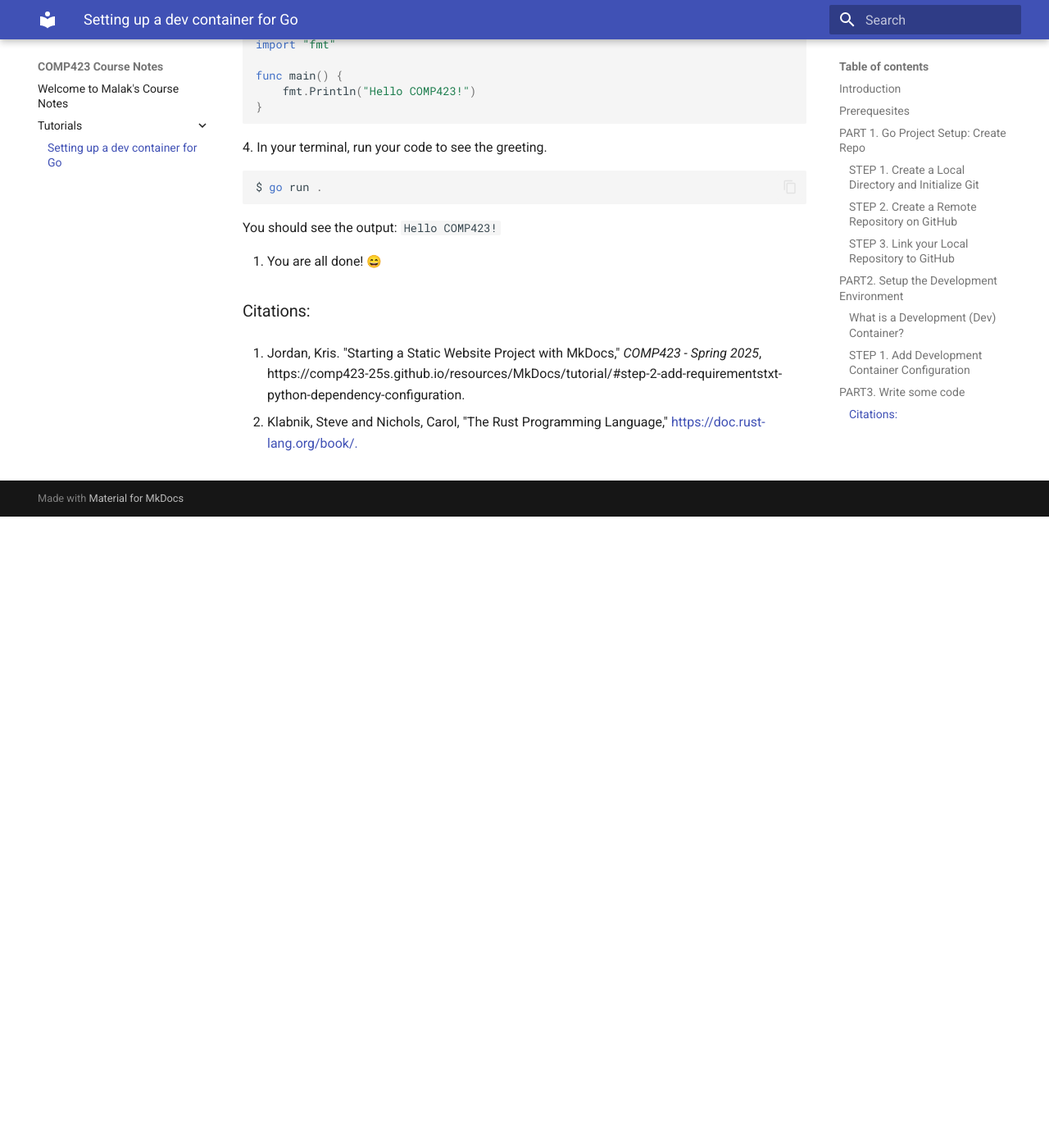
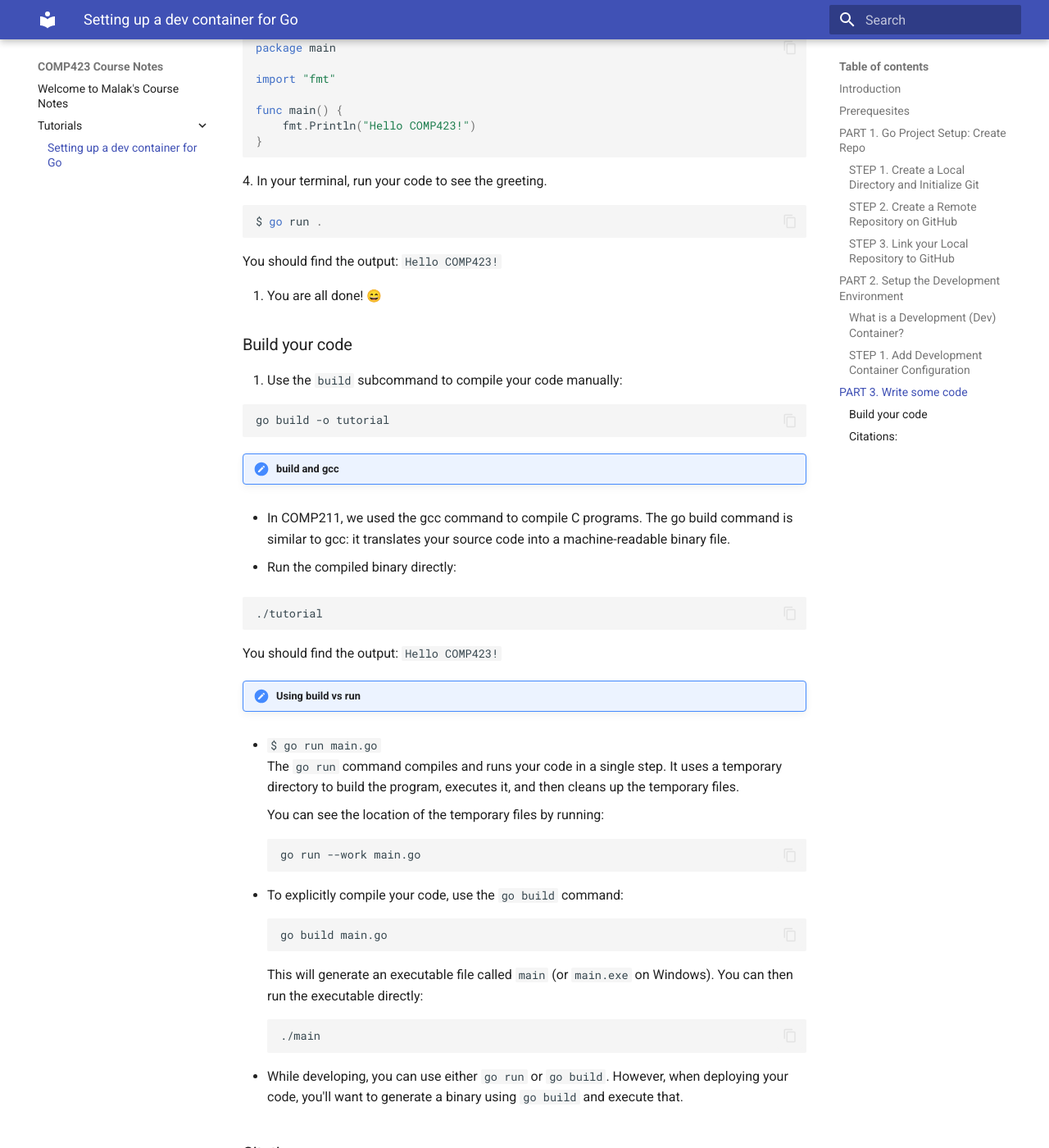
Before and after one commit to malaksoubai/comp423-course-notes, an MkDocs documentation site: the page built from docs/tutorials/go-setup.md, in a window 1280 px wide and 1400 px high, scrolled down 3318 px. Shown: the whole window at 82% size. Built offline with MkDocs 1.6.1 and Material for MkDocs 9.7.7, drawn with Linux system fonts in a browser that asks for light colours; emoji names are drawn with the system emoji font; before the commit the page ends 3948 px from its top, so only the background shows below that; some of the changed text lies outside the part shown.

Commit message:
Add expectations to tutorial

````diff
--- a/docs/tutorials/go-setup.md
+++ b/docs/tutorials/go-setup.md
@@ -84,7 +84,7 @@ git push --set-upstream origin main
 
 4. Back in your web browser, refresh your GitHub repository to see that the same commit you made locally has now been pushed to remote. You can use `git log` locally to see the commit ID and message which should match the ID of the most recent commit on GitHub. This is the result of pushing your changes to your remote repository.
 
-## PART2. Setup the Development Environment
+## PART 2. Setup the Development Environment
 
 ### What is a Development (Dev) Container?
 
@@ -113,13 +113,14 @@ A dev container ensures that your development environment is consistent and work
 
 5. Search for and select **Dev Containers: Rebuild and Reopen in Container**. This step may take some time.
 
-## PART3. Write some code
+## PART 3. Write some code
 
 1. After the container reloads, check that Go is sucessefully running:
 
 ```bash
 go version
 ```
+You should find the output: ```go version go1.23.4 linux/amd64```
 
 2. Create a new file called ```tutorial.go```
 
@@ -140,11 +141,51 @@ func main() {
 $ go run .
 ```
 
-You should see the output: ```Hello COMP423!```
+You should find the output: ```Hello COMP423!```
 
 5. You are all done! :smile:
 
+### Build your code
+
+1. Use the `build` subcommand to compile your code manually:
+
+```bash
+go build -o tutorial
+```
+
+!!! note "build and gcc"
+  - In COMP211, we used the gcc command to compile C programs. The go build command is similar to gcc: it translates your source code into a machine-readable binary file.
+
+2. Run the compiled binary directly:
+
+```bash
+./tutorial
+```
+You should find the output: ```Hello COMP423!```
+
+!!! note "Using build vs run"
+  - `$ go run main.go`
+    The `go run` command compiles and runs your code in a single step. It uses a temporary directory to build the program, executes it, and then cleans up the temporary files.
+
+    You can see the location of the temporary files by running:
+    ```bash
+    go run --work main.go
+    ```
+
+  - To explicitly compile your code, use the `go build` command:
+    ```bash
+    go build main.go
+    ```
+    This will generate an executable file called `main` (or `main.exe` on Windows). You can then run the executable directly:
+    ```bash
+    ./main
+    ```
+
+  - While developing, you can use either `go run` or `go build`. However, when deploying your code, you'll want to generate a binary using `go build` and execute that.
+
 ### Citations:
-1. Jordan, Kris. "Starting a Static Website Project with MkDocs," _COMP423 - Spring 2025_, https://comp423-25s.github.io/resources/MkDocs/tutorial/#step-2-add-requirementstxt-python-dependency-configuration.
+1. Jordan, Kris. ["Starting a Static Website Project with MkDocs"](https://comp423-25s.github.io/resources/MkDocs/tutorial/#step-2-add-requirementstxt-python-dependency-configuration) _COMP423 - Spring 2025_.
 
-2. Klabnik, Steve and Nichols, Carol, "The Rust Programming Language," [https://doc.rust-lang.org/book/.](https://go.dev/doc/tutorial/getting-started)
+2. Klabnik, Steve and Nichols, Carol, ["The Rust Programming Language"](https://go.dev/doc/tutorial/getting-started).
+
+3. Quora, ["How does 'go run' differ from 'go build'?"](https://www.quora.com/How-does-go-run-differ-from-go-build).
````
